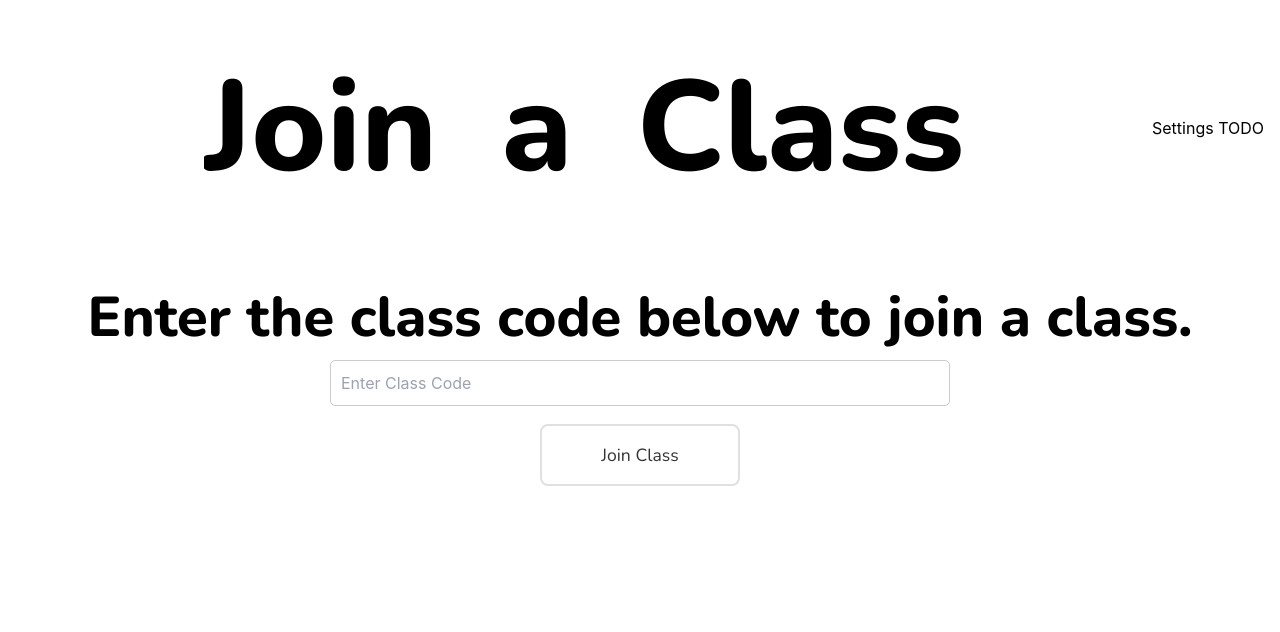
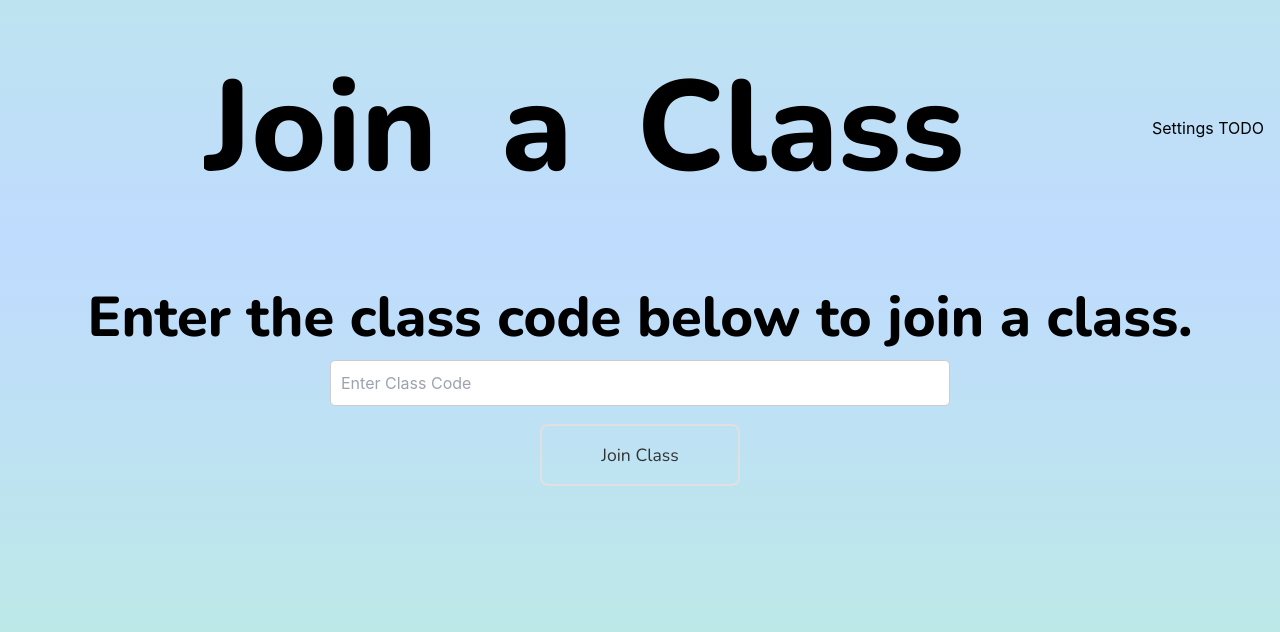
Before and after one commit to SwiftSeizure/tAI, a React (Create React App) app in the folder tai-frontend/: page /joinclass in a window 1280 px wide. Shown: the top 632 px of the page. Built offline with nearby package versions, Linux system fonts and the light colour scheme; some icons are missing.

Commit message:
Updating Unit page to CSS now neet to update Unit card to CSS

```diff
--- a/tai-frontend/src/pages/Student/JoinClassPage.js
+++ b/tai-frontend/src/pages/Student/JoinClassPage.js
@@ -16,6 +16,10 @@ const JoinClassPage = () => {
     return(
 
         <>
+        <div className="h-screen w-screen bg-gradient-to-b from-blue-200 via-green-200 to-blue-200 bg-[length:100%_200%] animate-scrollGradient">
+
+
+
             {/* Title card for the page */}
             < TitleCard
             title="Join a Class"
@@ -38,6 +42,8 @@ const JoinClassPage = () => {
                     Join Class
                 </button>
             </div>
+
+        </div>
         </>
     );
 
--- a/tai-frontend/src/pages/Universal/TeacherStudentUnitPage.js
+++ b/tai-frontend/src/pages/Universal/TeacherStudentUnitPage.js
@@ -97,7 +97,7 @@ const TeacherStudentUnitPage = () => {
             <TitleCard title={classname} />
 
             {/* Grid layout for unit cards */}
-            <div className="class-unit-card-grid">
+            <div className="grid grid-cols-1 sm:grid-cols-2 md:grid-cols-3 justify-items-center gap-4">
                 {populateUnitCards()}
             </div>
         </div>
```
Lines whose indentation alone changed are shown as unchanged.
